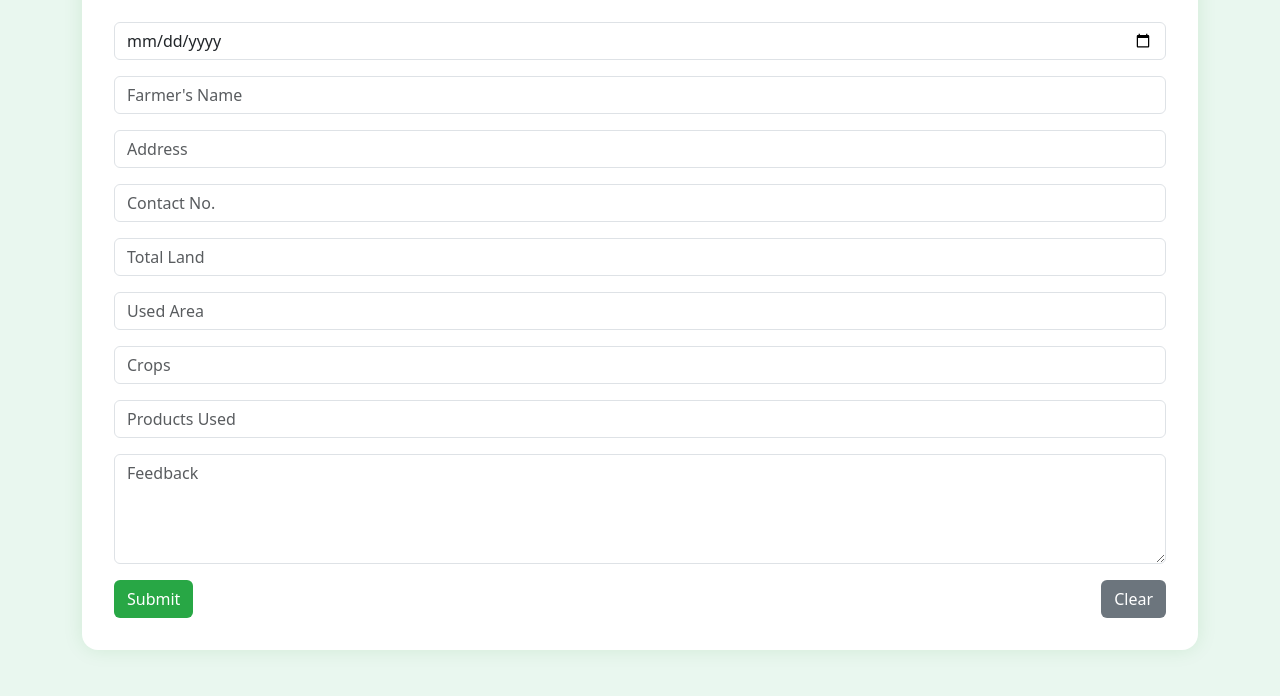
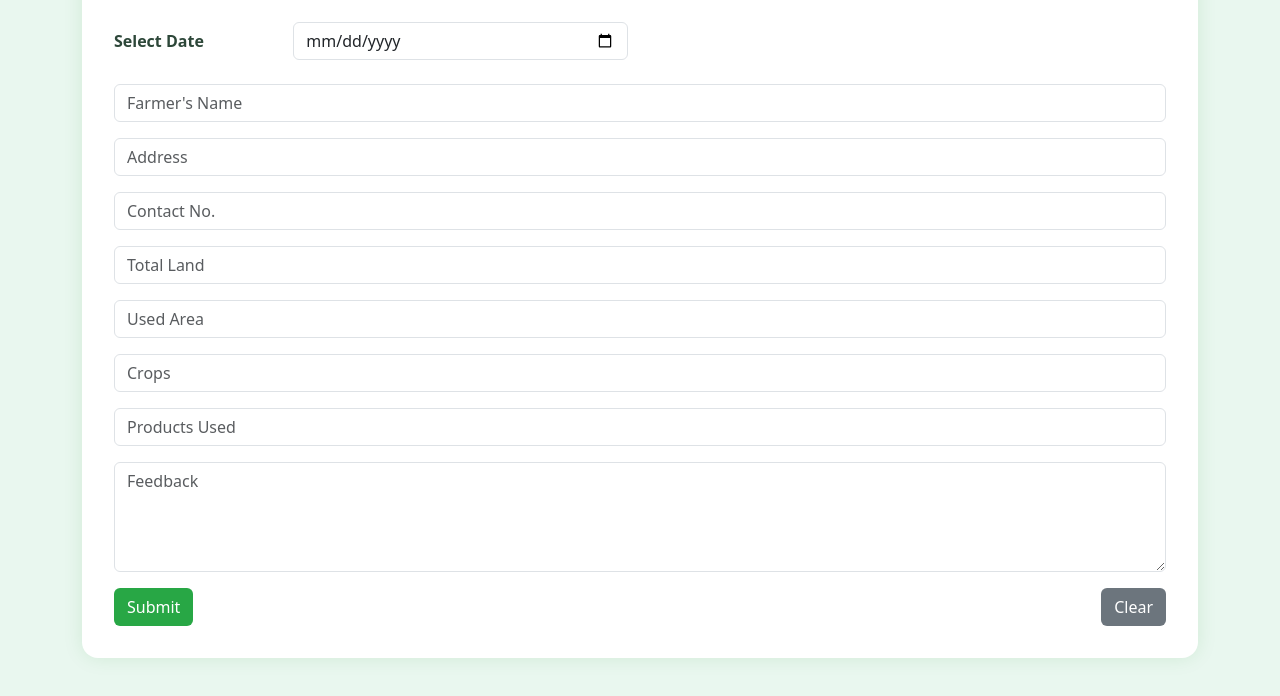
Before and after one commit to nandani-nikita/pythonProject1, a FastAPI app: page /feedback/1 in a window 1280 px wide. Shown: the part 104-800 px from the top of the page. Run offline with FastAPI, Linux system fonts and the light colour scheme; data that the repository does not hold is empty.

Commit message:
design changes

```diff
--- a/templates/feedback.html
+++ b/templates/feedback.html
@@ -37,6 +37,10 @@
             right: 1rem;
             z-index: 1050;
         }
+
+
+
+
     </style>
 </head>
 <body>
@@ -50,9 +54,13 @@
         <h2 class="text-center fw-bold mb-4">Feedback from {{ member.name }} ({{ member.member_id }})</h2>
 
         <form id="farmer-form" action="/submit_feedback/{{ member.member_id }}" method="post">
-            <div class="mb-3">
-                <input type="date" name="date" class="form-control" required>
+            <div class="mb-4 row align-items-center">
+                <label for="date" class="col-sm-2 col-form-label fw-bold">Select Date</label>
+                <div class="col-sm-4">
+                    <input type="date" id="date" name="date" class="form-control rounded">
+                </div>
             </div>
+
             <div class="mb-3">
                 <input type="text" name="farmer_name" placeholder="Farmer's Name" class="form-control" required>
             </div>
@@ -102,6 +110,10 @@
             setTimeout(() => popup.classList.add("d-none"), 3000);
         }
     });
+
+
+
+
 </script>
 
 </body>
```
